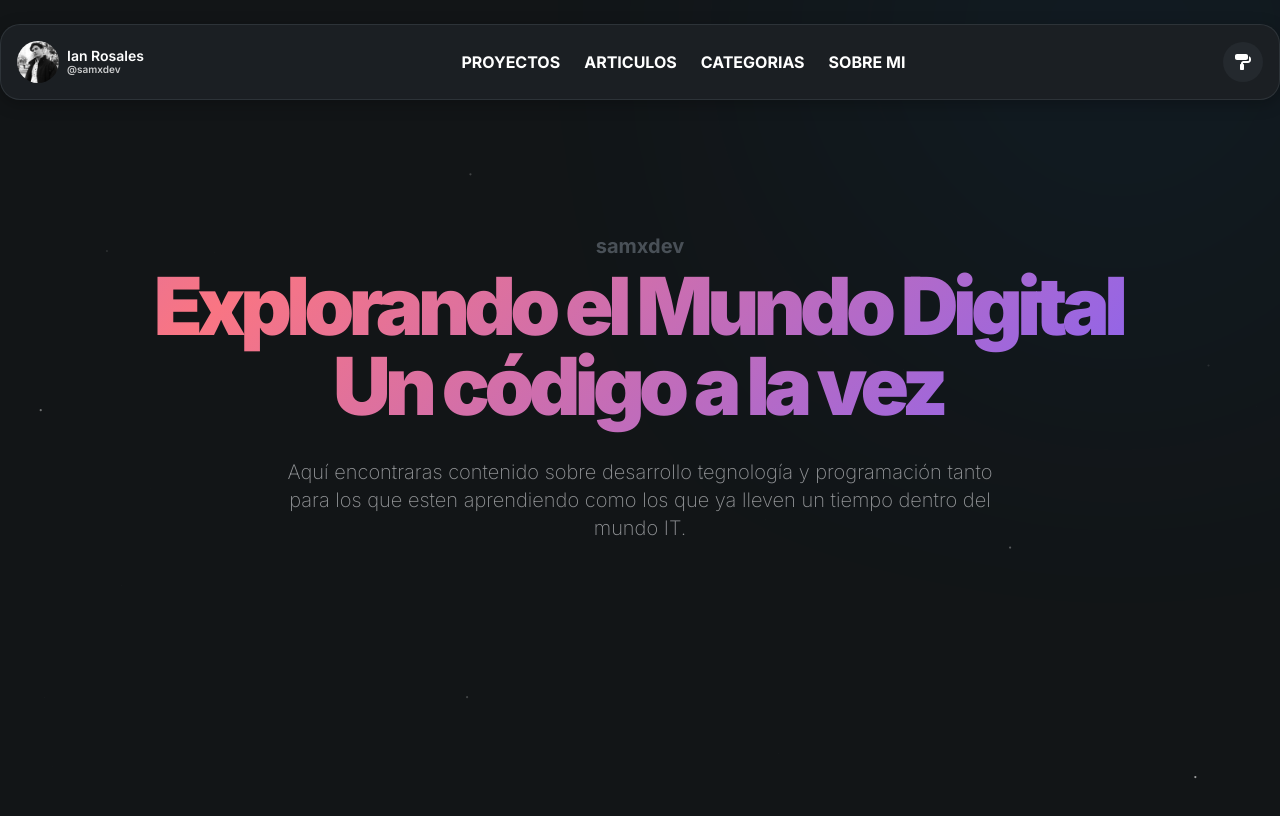
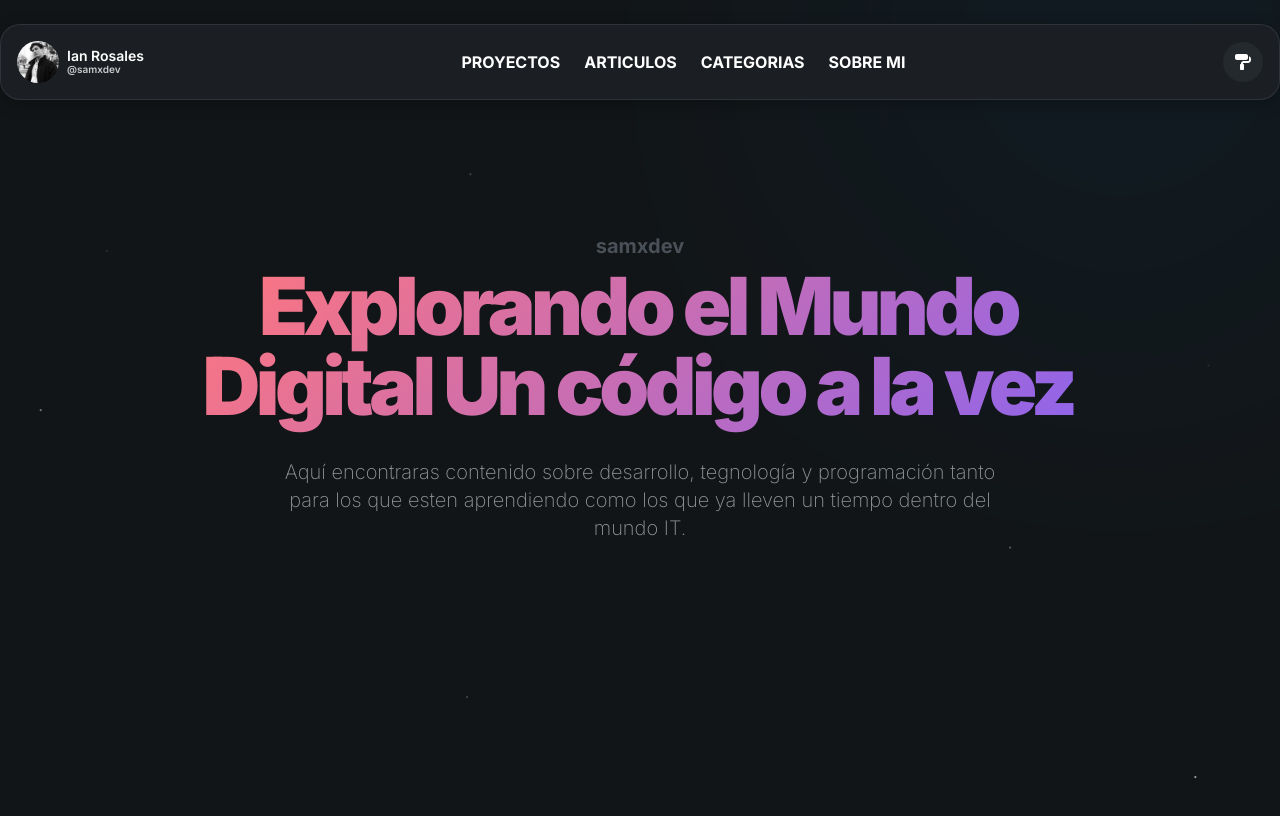
Before and after one commit to sampxcs/samxdev, a Next.js app: page / in a window 1280 px wide. Shown: the top 816 px of the page. Built offline with nearby package versions, Linux system fonts and the light colour scheme.

Commit message:
retouching styles

```diff
--- a/src/app/page.tsx
+++ b/src/app/page.tsx
@@ -15,7 +15,7 @@ export default function Home () {
       <Hero
         header='samxdev'
         title='Explorando el Mundo Digital Un código a la vez'
-        description='Aquí encontraras contenido sobre desarrollo tegnología y programación tanto para los que esten aprendiendo como los que ya lleven un tiempo dentro del mundo IT.'
+        description='Aquí encontraras contenido sobre desarrollo, tegnología y programación tanto para los que esten aprendiendo como los que ya lleven un tiempo dentro del mundo IT.'
         page='home'
       />
       <Container>
--- a/src/components/Sections/Hero/hero.module.css
+++ b/src/components/Sections/Hero/hero.module.css
@@ -26,7 +26,7 @@
   animation: gradient 15s ease infinite;
   font-size: var(--font-size-6xl);
   font-weight: 900;
-  letter-spacing: -0.20rem;
+  letter-spacing: -0.16rem;
   line-height: var(--font-size-6xl);
   max-width: 62rem;
   padding-bottom: .5rem;
@@ -51,7 +51,7 @@
 
 .title[data-page='home'] {
   text-align: center;
-  letter-spacing: -0.35rem;
+  letter-spacing: -0.28rem;
   font-size: var(--font-size-7xl);
   line-height: var(--font-size-7xl);
   padding-bottom: 1.5rem;
```
